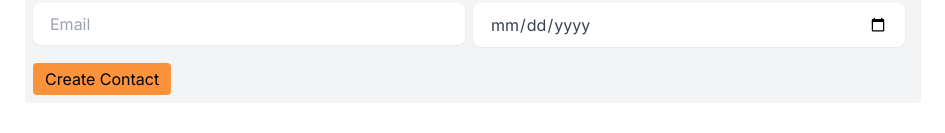
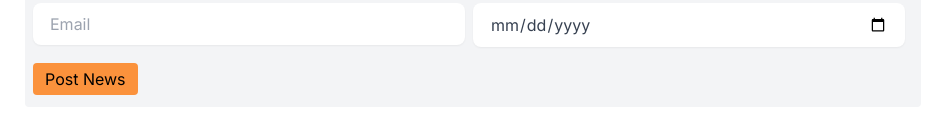
Before and after one commit to jonahunuafe/news-app, a Next.js app: page /create in a window 1280 px wide. Shown: the part 533-666 px from the top of the page, without its empty margins (167-1112 px from the left). Built offline with nearby package versions, Linux system fonts and the light colour scheme.

Commit message:
restyling createFormSubmit button

```diff
--- a/app/editcontact/[id]/page.js
+++ b/app/editcontact/[id]/page.js
@@ -68,7 +68,7 @@ const EditSingleContact = async ({ params }) => {
                     />
                 </div>
             </div>
-            <CreateFormSubmit  className='bg-orange-400 px-3 py-1 rounded' loadingText="Updating Contact..." text="Update Contact"/>
+            <CreateFormSubmit  className='bg-orange-400 px-3 py-1 rounded' loadingText="Updating News..." text="Update News"/>
         </form>
         </div>
     </section>
--- a/components/CreateForm.js
+++ b/components/CreateForm.js
@@ -62,7 +62,7 @@ const CreateForm = () => {
                         />
                     </div>
                 </div>
-                <CreateFormSubmit className="bg-orange-400 px-3 py-1 rounded" loadingText="Creating Contact..." text="Create Contact" />
+                <CreateFormSubmit className="bg-orange-400 px-3 py-1 rounded mb-1" loadingText="Posting News..." text="Post News" />
             </form>
         </div>
     )
```
